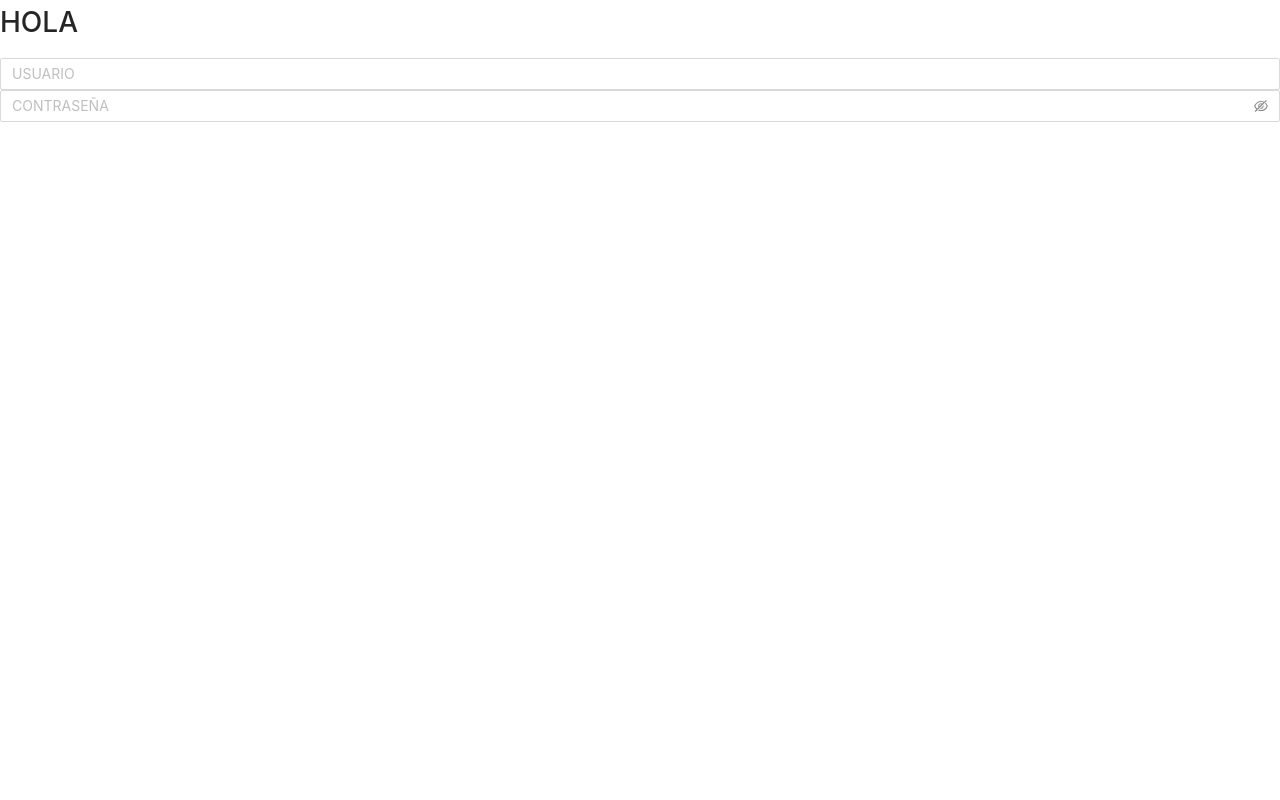
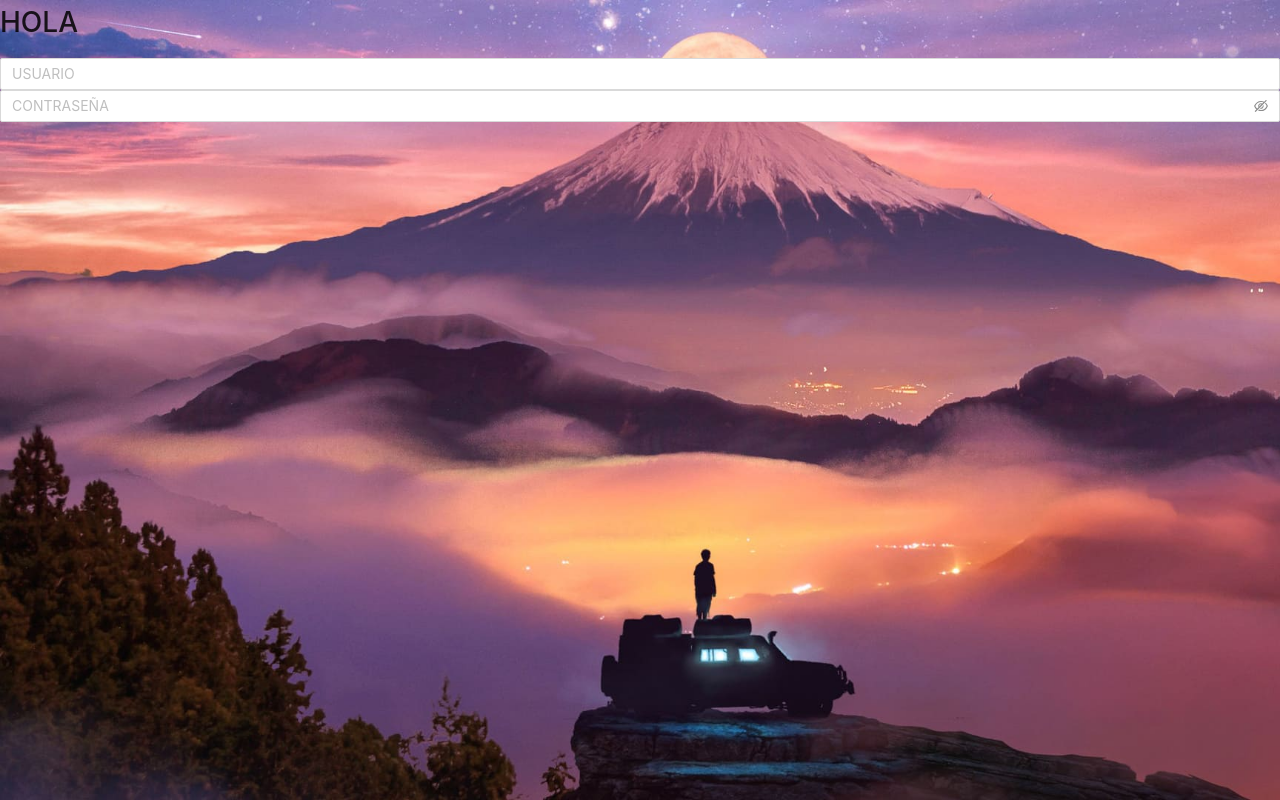
Before and after one commit to MisaelRgMvp/dualex, a React (Create React App) app: page / in a window 1280 px wide. Built offline with nearby package versions, Linux system fonts and the light colour scheme.

Commit message:
BACKGROUND

```diff
--- a/src/desing/desing.css
+++ b/src/desing/desing.css
@@ -1,12 +1,16 @@
-
 @import '~antd/dist/antd.css';
 Input{
     background-color: rgba(0, 0, 0, 0);
     border-color: white;
 }
-/*body{
-    background-color: black;
-}*/
+body{
+    background-color: rgb(153, 120, 230);
+    background-image: URL('../images/66159.jpg');
+    background-repeat: no-repeat;
+    background-size: cover;
+    width: 100%;
+    height: 100%;
+}
     .containerPrincipalR
 {
     border-radius: 15px;
```
Also changed, not shown: src/images/66159.jpg (added).
